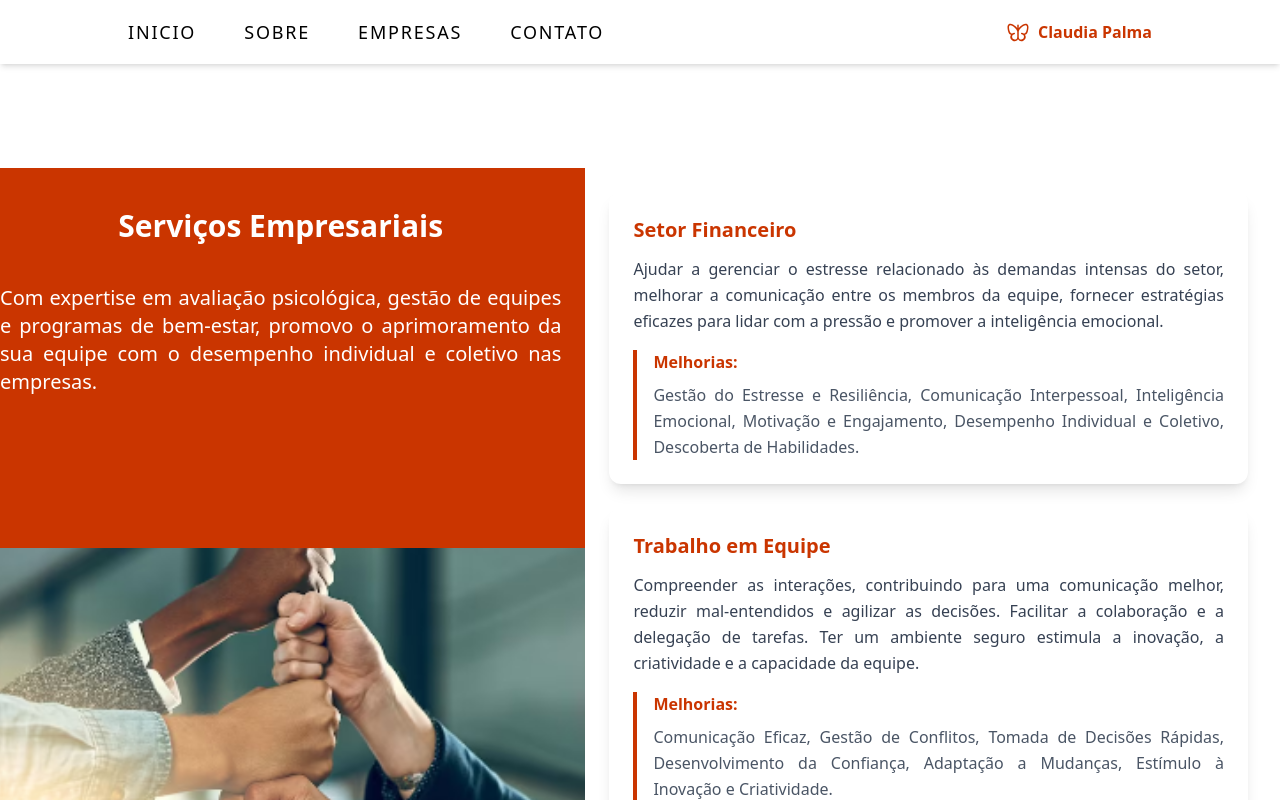
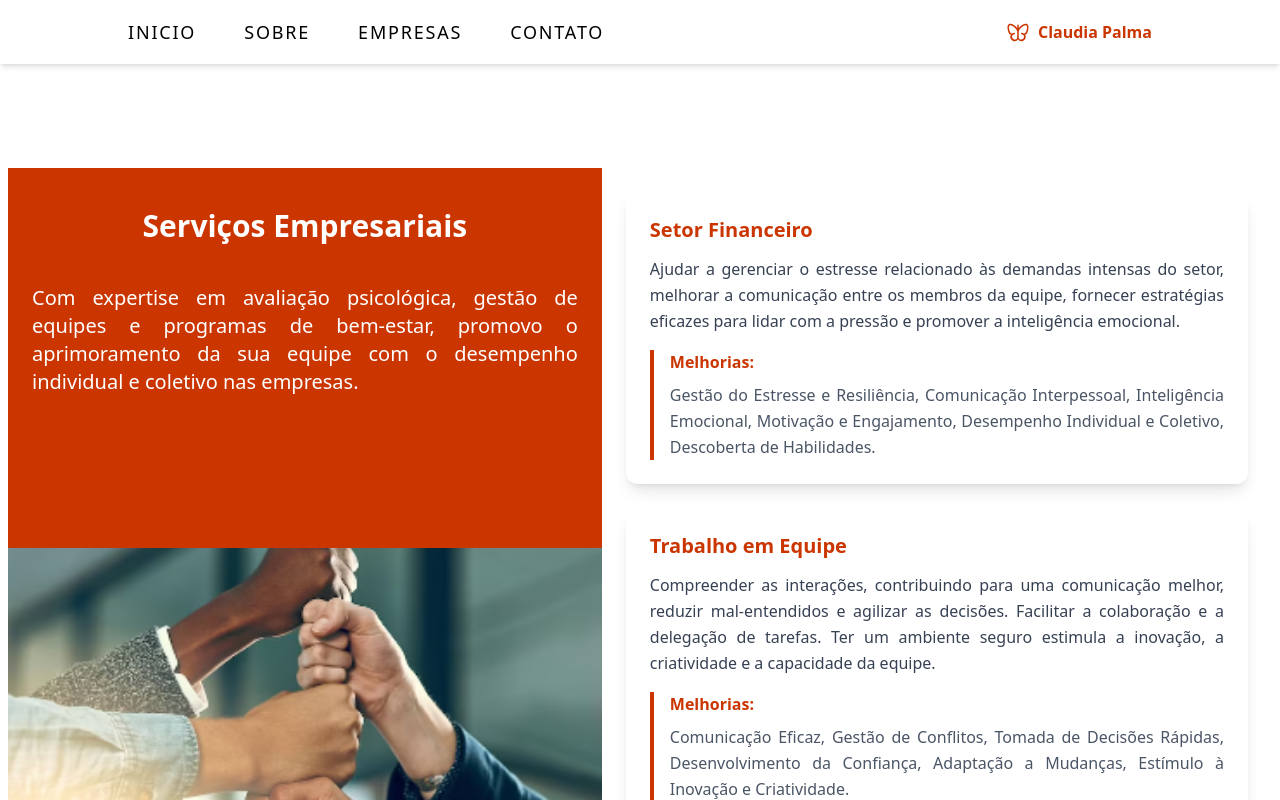
Before and after one commit to flavio16silva/page-claudia-react, a React (Vite) app: page /empresas in a window 1280 px wide. Shown: the top 800 px of the page. Built offline with nearby package versions, Linux system fonts and the light colour scheme.

Commit message:
Empresas: Redução margem a esquerda parte2

```diff
--- a/src/components/empresas.jsx
+++ b/src/components/empresas.jsx
@@ -9,7 +9,7 @@ const Empresas = () => {
         <div className="container mx-auto mb-3 p-2 relative z-10">
           <div className="flex flex-col md:flex-row gap-0 mt-8 ">
             {/* Lado ESQUERDO - Imagem tocando na borda */}
-            <div className="md:w-3/5 bg-orange-700 items-center justify-center md:-ml-4 lg:-ml-8">
+            <div className="md:w-3/5 bg-orange-700 items-center justify-center">
               <div className="mt-5 text-center">
                 <h2 className="efeito_titulo mb-4 mt-10 title text-3xl font-bold text-white">
                   Serviços Empresariais
```
